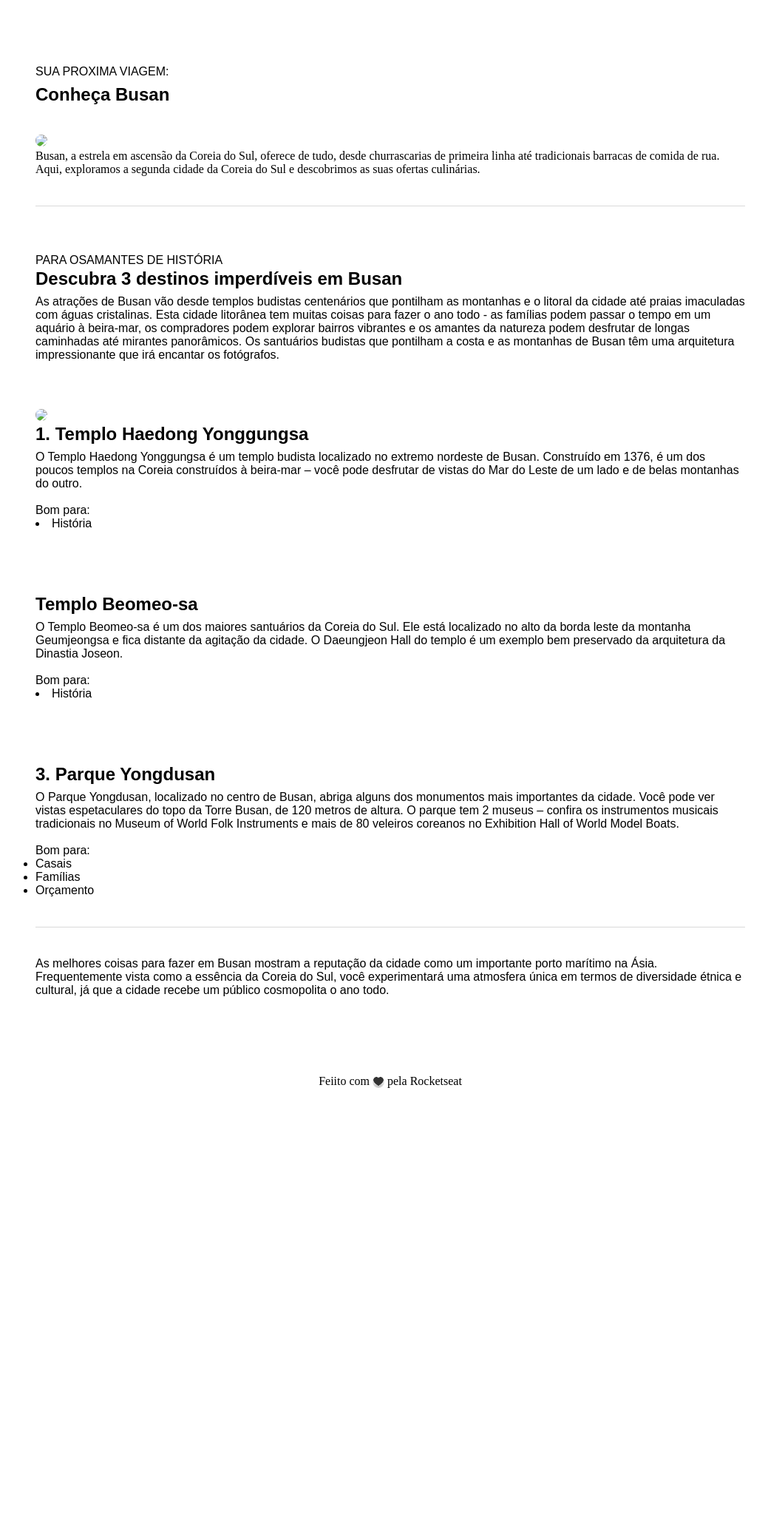
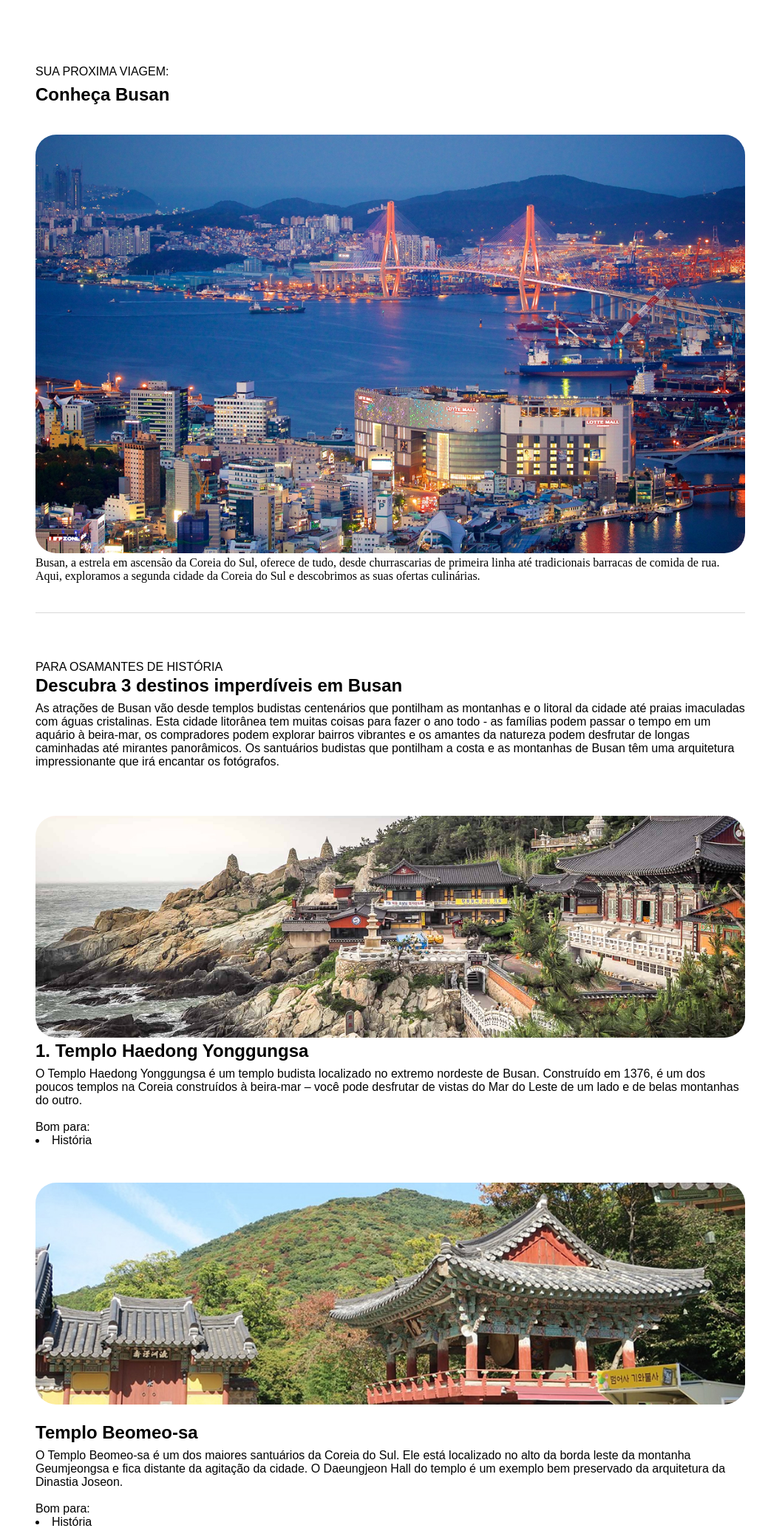
Before and after one commit to Carloz-Marques/Projeto-Guia-Turismo, a plain HTML site: page index.html in a window 1280 px wide. Shown: the top 2070 px of the page at 74% size, without its empty margins (112-1151 px from the left). Before the commit the page ends 1519 px from the top, so only its background shows below. Drawn offline with Linux system fonts and the light colour scheme.

Commit message:
Update index.html

```diff
--- a/index.html
+++ b/index.html
@@ -21,7 +21,7 @@
 
     <h1>Conheça Busan</h1>
 
-    <img src="assets/Local Turístico Community.jpg" class="foto">
+    <img src="assets/Local-Turístico-Community.jpg" class="foto">
     <p class="descricao">Busan, a estrela em ascensão da Coreia do Sul, oferece de tudo, desde churrascarias de primeira linha até tradicionais barracas de comida de rua. Aqui, exploramos a segunda cidade da Coreia do Sul e descobrimos as suas ofertas culinárias.
     </p>
 </section>
@@ -36,7 +36,7 @@
             </section>
 
             <section id="templo">
-                <img src="assets/Local Turístico Community - cópia.jpg" class="templo">
+                <img src="assets/Local-Turístico-Community-cópia.jpg" class="templo">
             <h2>1. Templo Haedong Yonggungsa</h2>
 
             <p>O Templo Haedong Yonggungsa é um templo budista localizado no extremo nordeste de Busan. Construído em 1376, é um dos poucos templos na Coreia construídos à beira-mar – você pode desfrutar de vistas do Mar do Leste de um lado e de belas montanhas do outro.
@@ -47,7 +47,7 @@
             </section>
 
         <section id="templo-beomeo">
-            <img src="assets/Local Turístico Figma.jpg" class="templo-bom" alt="">
+            <img src="assets/Local-Turístico-Figma.jpg" class="templo-bom" alt="">
             <h2 class="beomeo">Templo Beomeo-sa</h2>
             <p class="p2">O Templo Beomeo-sa é um dos maiores santuários da Coreia do Sul. Ele está localizado no alto da borda leste da montanha Geumjeongsa e fica distante da agitação da cidade. O Daeungjeon Hall do templo é um exemplo bem preservado da arquitetura da Dinastia Joseon.
             <br><br>Bom para: <br>
@@ -56,7 +56,7 @@
         </section>
 
         <section id="parque-yongdusan">
-             <img src="assets/Local Turístico Figma (1).jpg" class="templo-young" alt="">
+             <img src="assets/Local-Turístico-Figma-(1).jpg" class="templo-young" alt="">
             <h2 class="parque">3. Parque Yongdusan</h2>
             <p>O Parque Yongdusan, localizado no centro de Busan, abriga alguns dos monumentos mais importantes da cidade. Você pode ver vistas espetaculares do topo da Torre Busan, de 120 metros de altura. O parque tem 2 museus – confira os instrumentos musicais tradicionais no Museum of World Folk Instruments e mais de 80 veleiros coreanos no Exhibition Hall of World Model Boats.
                <br><br>Bom para:  <br>
```
